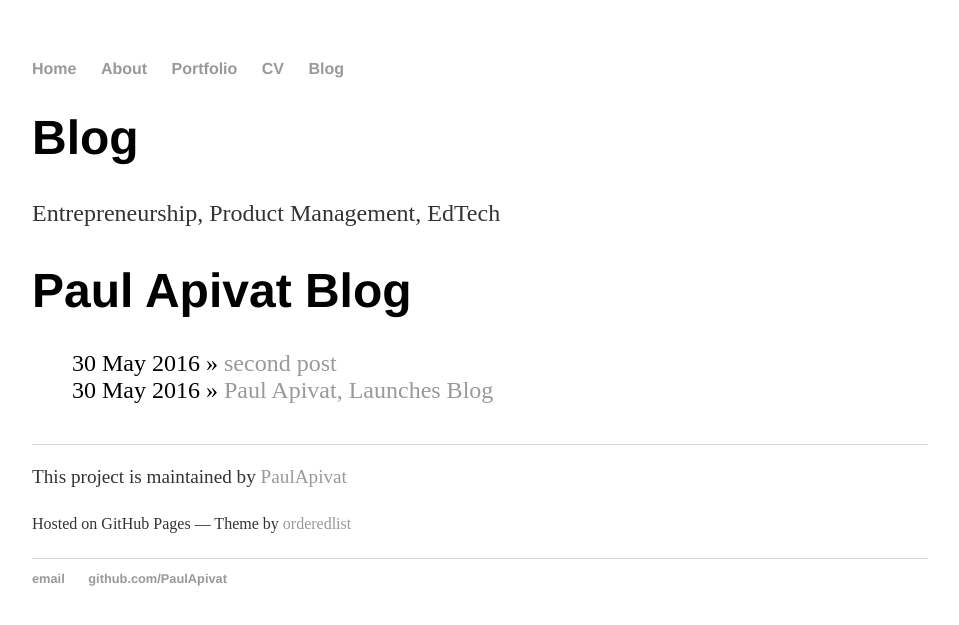
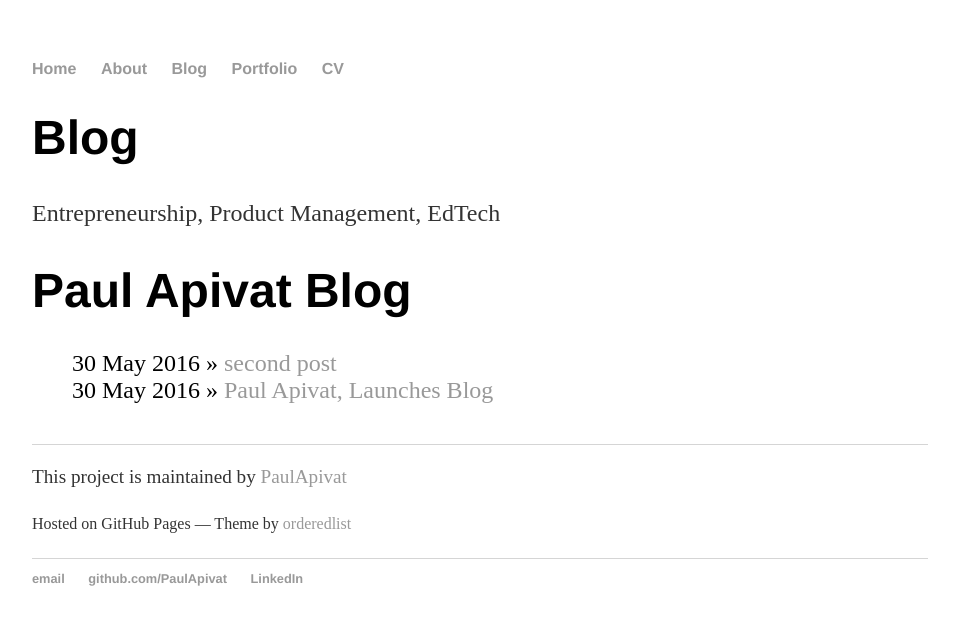
Before and after one commit to PaulApivat/blog, a Jekyll site: the page built from index.html, in a window 1280 px wide. Shown: the top 625 px of the page, without its empty margins (160-1119 px from the left). Built offline with Jekyll 4.4.1, drawn with Linux system fonts in a browser that asks for light colours.

Commit message:
add links

```diff
--- a/_layouts/default.html
+++ b/_layouts/default.html
@@ -10,9 +10,10 @@
 	    		<ul>
 	        		<li><a href="/">Home</a></li>
 		        	<li><a href="/about">About</a></li>
+		        	<li><a href="/blog">Blog</a></li>
 		        	<li><a href="/portfolio">Portfolio</li>
 	        		<li><a href="/cv">CV</a></li>
-	        		<li><a href="/blog">Blog</a></li>
+
 	    		</ul>
 			</nav>
 			<div class="container">
@@ -24,6 +25,7 @@
 	    		<ul>
 	        		<li><a href="mailto:paul.apivat@gmail.com">email</a></li>
 	        		<li><a href="https://github.com/PaulApivat">github.com/PaulApivat</a></li>
+	        		<li><a href="https://www.linkedin.com/in/apivath">LinkedIn</li>
 				</ul>
 			</footer>
 		</body>
```
